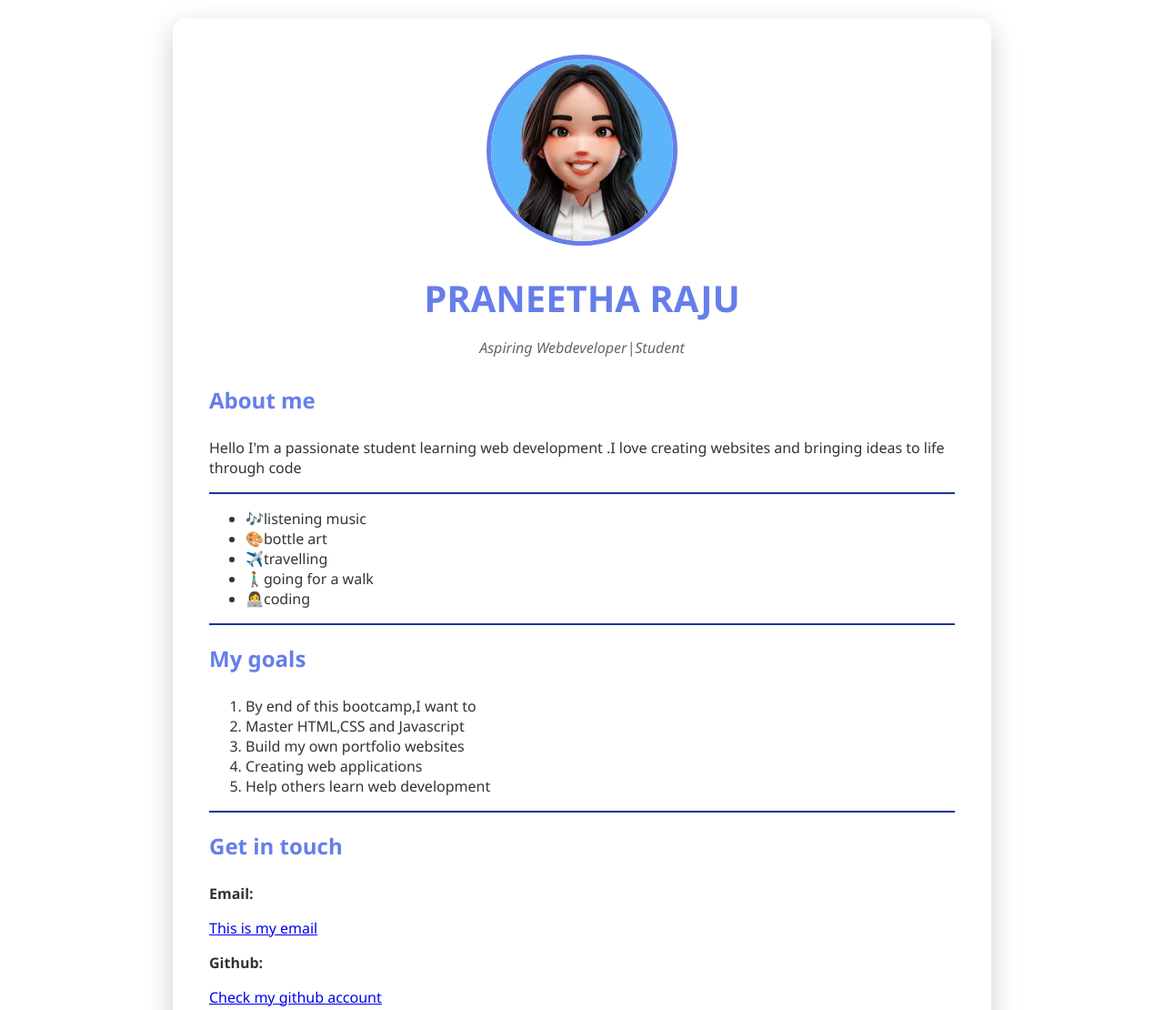
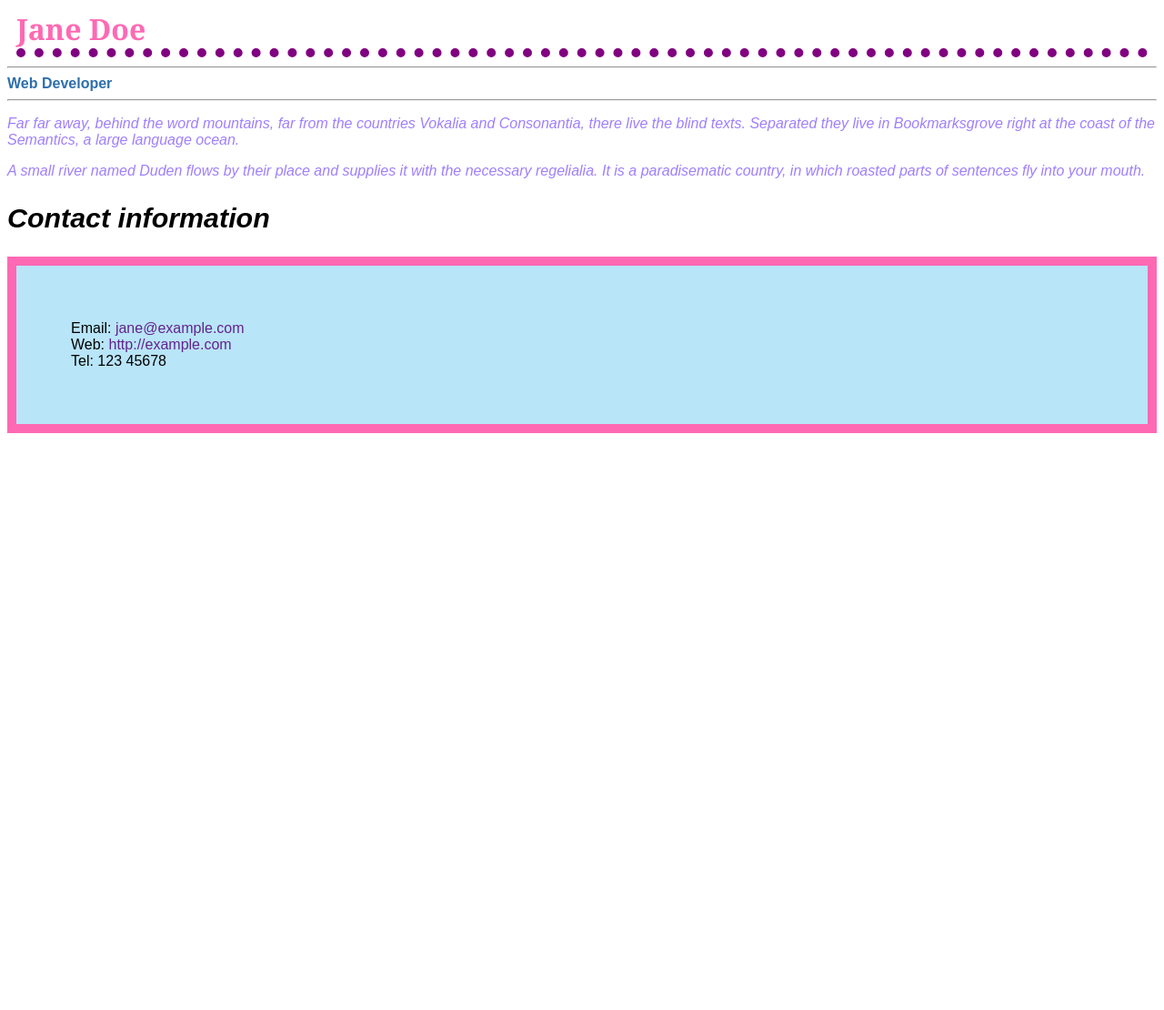
Before and after one commit to Pr-MEC/portfolio, a plain HTML site: page index.html in a window 1280 px wide. Shown: the top 1110 px of the page at 91% size. After the commit the page ends 800 px from the top, so only its background shows below. Drawn offline with Linux system fonts and the light colour scheme.

Commit message:
Add files via upload

```diff
--- a/index.html
+++ b/index.html
@@ -1,131 +1,31 @@
 <!DOCTYPE html>
 <html lang="en">
-  <head>
-    <meta charset="UTF-8" />
-    <meta name="viewport" content="width=device-width, initial-scale=1.0" />
-    <meta
-      name="description"
-      content="About Me page - My first personal webpage"
-    />
-    <meta name="author" content="Your Name Here" />
-    <title>About Me - Your Name</title>
+<head>
+  <meta charset="UTF-8">
+  <title>Jane Doe - Bio</title>
+  <link rel="stylesheet" href="style.css">
+</head>
+<body>
+<h1>Jane Doe</h1>
+<hr class="dotted-line">
+<div class="job-title">Web Developer</div>
+<hr>
+<p>
+  Far far away, behind the word mountains, far from the countries Vokalia and
+  Consonantia, there live the blind texts. Separated they live in Bookmarksgrove
+  right at the coast of the Semantics, a large language ocean.
+</p>
 
+<p>
+  A small river named Duden flows by their place and supplies it with the
+  necessary regelialia. It is a paradisematic country, in which roasted parts of
+  sentences fly into your mouth.
+</p>
 
+<h2>Contact information</h2>
 
-    <style>
-      body {
-        font-family: "Segoe UI", Tahoma, Geneva, Verdana, sans-serif;
-        max-width: 900px;
-        margin: 0 auto;
-        padding: 20px;
-        background: linear_gradient(135deg, #ea66ac 0%, #764ba2 100%);
-        min-height: 100vh;
-        color: #333;
-      }
-
-      .card {
-        background-color:white(255, 255, 255);
-        padding: 40px;
-        border-radius: 15px;
-        box-shadow: 0 10px 30px rgba(0, 0, 0, 0.2);
-        margin-bottom: 20px;
-      }
-
-      .profileimg {
-        width: 200px;
-        height: 200px;
-        border-radius: 50%;
-        display: block;
-        margin: 0 auto 30px;
-        object-fit: cover;
-        border: 5px solid #667eea;
-      }
-
-      h1 {
-        text-align: center;
-        color: #667eea;
-        margin-bottom: 10px;
-        font-size: 2.5em;
-      }
-
-      .subtitle {
-        text-align: center;
-        color: #666;
-        font-style: italic;
-        margin-bottom: 30px;
-      }
-
-      h2 {
-        color: #667eea;
-        border-bottom: 2px ;
-        padding-bottom: 5px;
-      }
-
-      .highlight {
-        background-color: #fffacd;
-        padding: 2px 6px;
-        border-radius: 3px;
-      }
-
-      .contact-info {
-        background-color: #f8f9fa;
-        padding: 20px;
-        border-radius: 10px;
-        border-left: 5px solid #667eea;
-      }
-
-      .footer {
-        text-align: center;
-        color: #666;
-        font-style: italic;
-      }
-      hr {
-      border: none;
-      height: 2px;
-      background-color: #1d349b;
-      }
-
-    </style>
-  </head>
-
-
-
-
-
-  <body>
-    <div class="card">
-    <img src="unnikutty.jpg" alt="profile image" class="profileimg">
-    <h1>PRANEETHA RAJU</h1>
-    <p class="subtitle">Aspiring Webdeveloper|Student</p>
-    <h2>About me</h2>
-    <p>Hello I'm a passionate student learning web development .I love creating websites and bringing ideas to life through code</p>
-    <hr>
-      <ul>
-    <li>🎶listening music</li>
-    <li>🎨bottle art</l>
-    <li>✈️travelling</li>
-    <li>🚶‍♂️going for a walk</li>
-    <li>👩‍💻coding</li>
-    </ul>
-    <hr>
-<h2>My goals</h2>
 <ol>
-<li>By end of this bootcamp,I want to</li>
-  <li>Master HTML,CSS and Javascript</li>
-    <li>Build my own portfolio websites</li>
-<li>Creating web applications</li>
-<li>Help others learn web development</li>
+  <li>Email: <a href="mailto:jane@example.com">jane@example.com</a></li>
+  <li>Web: <a href="http://example.com">http://example.com</a></li>
+  <li>Tel: 123 45678</li>
 </ol>
-<hr>
-  <h2>Get in touch</h2>
-<p><Strong>Email:</strong></p> <a href="https://praneetharaju2006@gmail.com" target="_blank">This is my email</a>
- <p><strong>Github:</strong></p>  <a href="https://github.com/Pr-MEC" target="_blank">Check my github account</a>
-  <p><strong>Location:</strong>thiruvalla, Pathanamthitta</p>
-<hr>
-<h2>Fun Fact</h2>
-<p>💫This is my first ever HTML webpage I created during the Mulearn Web Development Workshop</p>
-<hr>
-<P class="subtitle">Made with ❤️ and HTML|Web Development Bootcamp 2025</P>
-
-  </body>
-</html>
--- /dev/null
+++ b/style.css
@@ -0,0 +1,49 @@
+body {
+  font-family: Arial, Helvetica, sans-serif;
+}
+
+h1 {
+  color: hotpink;
+  font-size: 2em;
+  font-family: Georgia, "Times New Roman", Times, serif;
+  border-bottom: 10px dotted purple ;
+  margin: 10px;
+}
+p{ font-size: 3.9 em;
+    font-style: italic;
+    color:rgb(159, 127, 255)
+
+}
+
+
+
+h2 {
+  font-size: 1.9em;
+  font-style: italic;
+
+}
+
+
+.job-title {
+  color: #2d6fac;
+  font-weight: bold;
+  font-size: 3.9 em;
+
+}
+ol{ background-color:rgba(37, 174, 233, 0.319);
+    border:10px solid hotpink;
+    padding: 60px;
+    list-style-type: none;
+    text-align:left;
+}
+
+
+a:link,
+a:visited {
+  color: rgb(99, 35, 142);
+  text-decoration:none;
+}
+
+a:hover {
+  color: rgb(42, 41, 100);
+}
```
